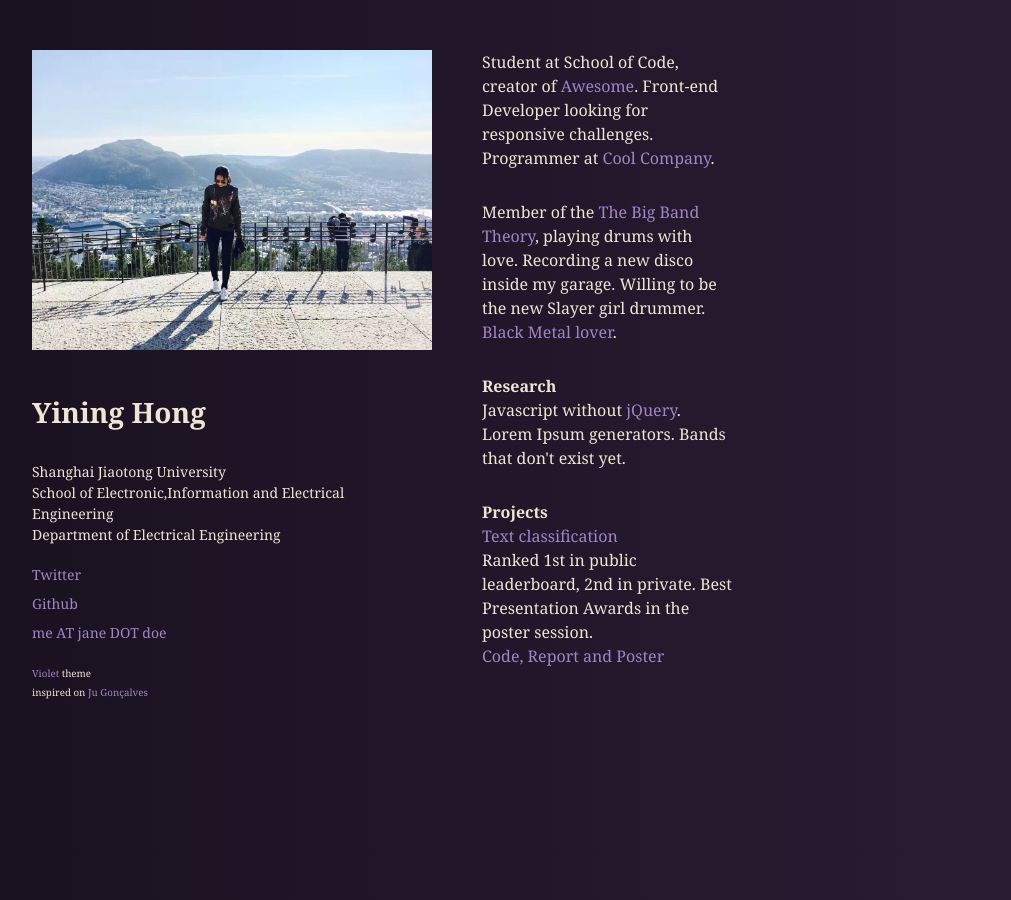
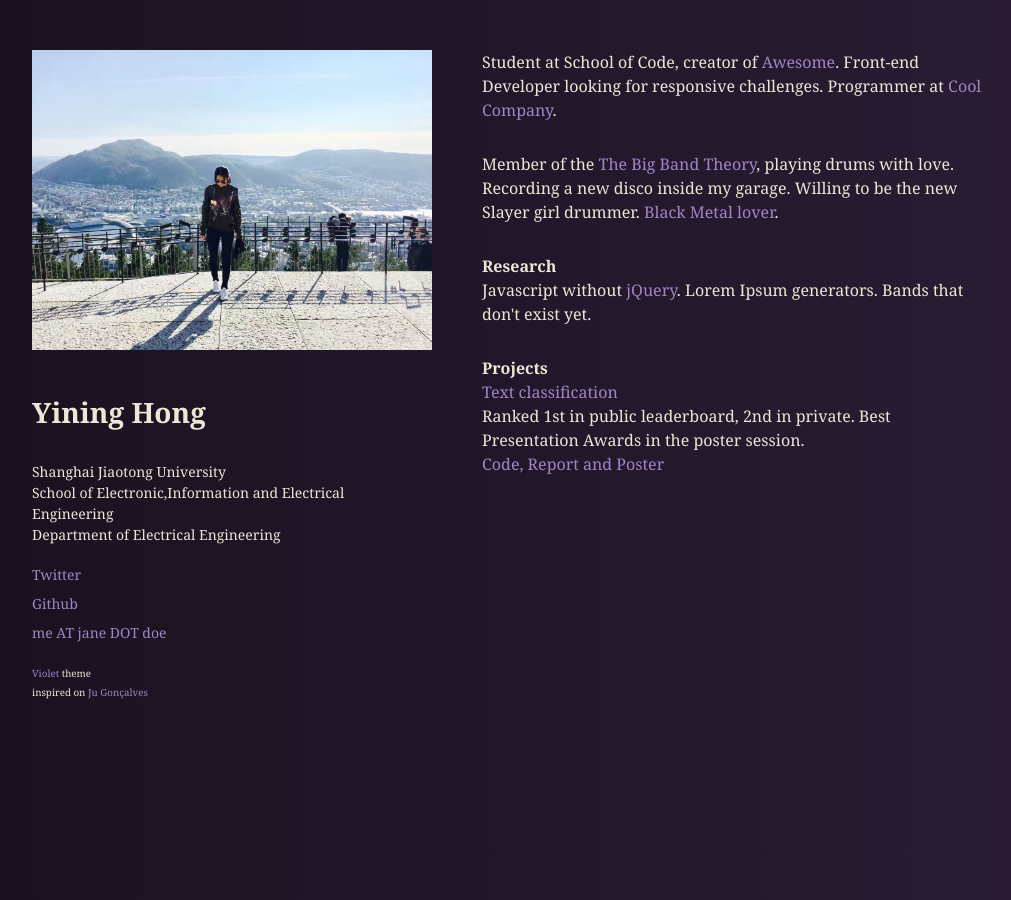
Before and after one commit to evelinehong/evelinehong.github.io, a Jekyll site: the page built from index.html, in a window 1280 px wide. Shown: the whole page, without its empty margins (68-1079 px from the left). Built offline with Jekyll 4.4.1, drawn with Linux system fonts in a browser that asks for light colours.

Commit message:
change width

```diff
--- a/_sass/section.sass
+++ b/_sass/section.sass
@@ -1,7 +1,7 @@
 .content
   @media #{$below}
     font-size: 16px
-    max-width: 450px
+    max-width: 700px
     margin-top: 50px
     border-top: 1px solid #382640
     padding: 40px 0 100px
@@ -9,7 +9,7 @@
   @media #{$above}
     margin-left: 250px
     font-size: 16px
-    max-width: 450px
+    max-width: 700px
 
 .content p
   margin-bottom: 30px
```
